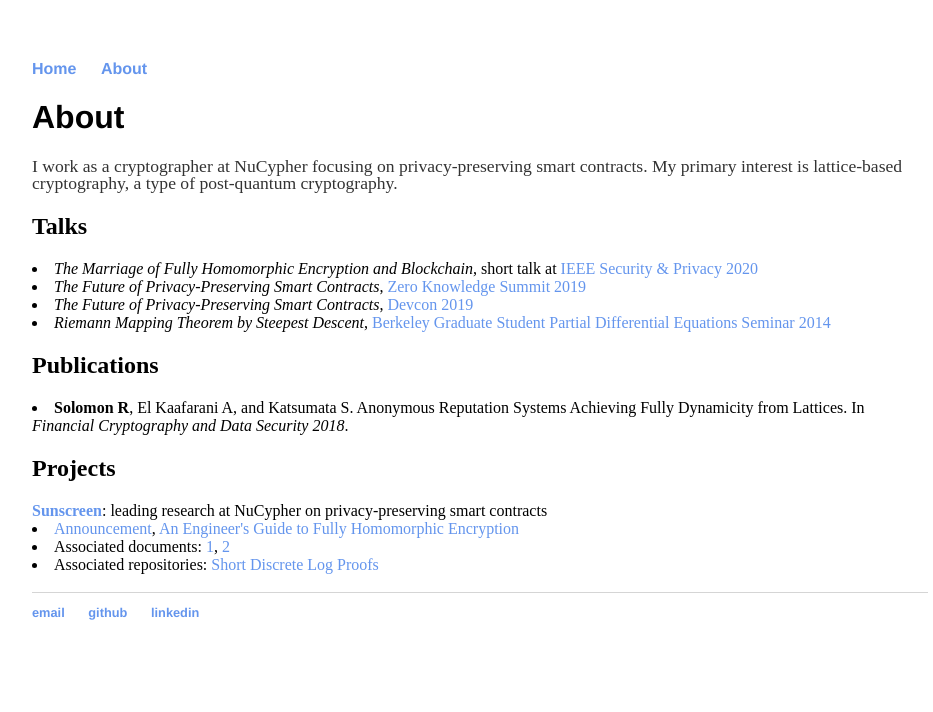
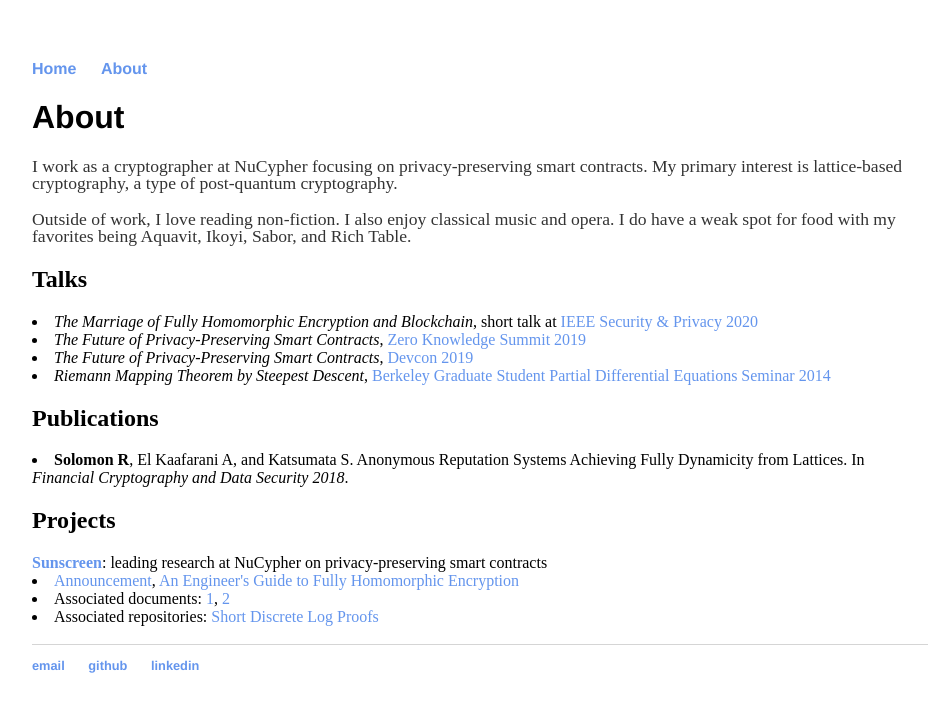
Before and after one commit to ravital/ravital.github.io, a Jekyll site: the page built from about/index.html, in a window 1280 px wide. Shown: the top 712 px of the page, without its empty margins (160-1093 px from the left). Built offline with Jekyll 4.4.1, drawn with Linux system fonts in a browser that asks for light colours.

Commit message:
Update index.html

```diff
--- a/about/index.html
+++ b/about/index.html
@@ -6,6 +6,8 @@ title: About Ravital Solomon
 		<div class="about">
 			<h1>About</h1>
 			<p> I work as a cryptographer at NuCypher focusing on privacy-preserving smart contracts. My primary interest is lattice-based cryptography, a type of post-quantum cryptography. </p>
+
+			<p> Outside of work, I love reading non-fiction. I also enjoy classical music and opera. I do have a weak spot for food with my favorites being Aquavit, Ikoyi, Sabor, and Rich Table.</p>
 
 			<h2>Talks</h2>
 			<li><i>The Marriage of Fully Homomorphic Encryption and Blockchain</i>, short talk at <a href="https://www.ieee-security.org/TC/SP2020/program-shorttalks.html">IEEE Security & Privacy 2020</a></li>
```
